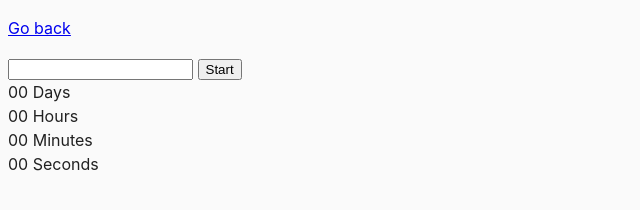
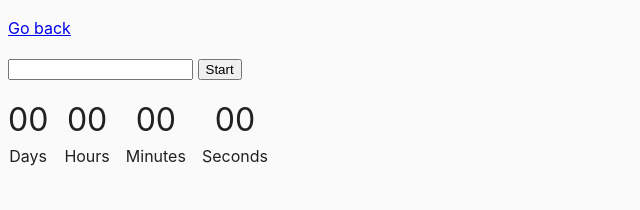
Before and after one commit to Blazej90/goit-js-hw-09, a website built with Parcel: page src/02-timer.html in a window 1280 px wide. Shown: the whole page, without its empty margins (0-640 px from the left). Built offline with nearby package versions, Linux system fonts and the light colour scheme.

Commit message:
add styles css & flatpickr install

```diff
--- a/package.json
+++ b/package.json
@@ -18,6 +18,7 @@
     "url": "https://github.com/goitacademy/parcel-project-template/issues"
   },
   "dependencies": {
+    "flatpickr": "^4.6.13",
     "modern-normalize": "^1.1.0"
   },
   "devDependencies": {
--- a/src/css/common.css
+++ b/src/css/common.css
@@ -17,6 +17,7 @@ img {
   max-width: 100%;
 }
 
+/* --- 01-color-switcher --- */
 .container-btn-color {
   display: flex;
   justify-content: center;
@@ -28,3 +29,20 @@ img {
   padding: 10px;
   margin: 10px;
 }
+
+/* --- 02-timer --- */
+.timer {
+  display: flex;
+  padding-top: 1em;
+}
+
+.field {
+  display: flex;
+  flex-direction: column;
+  align-items: center;
+  margin-right: 1em;
+}
+
+.value {
+  font-size: xx-large;
+}
```
Also changed, not shown: 1 other file.
